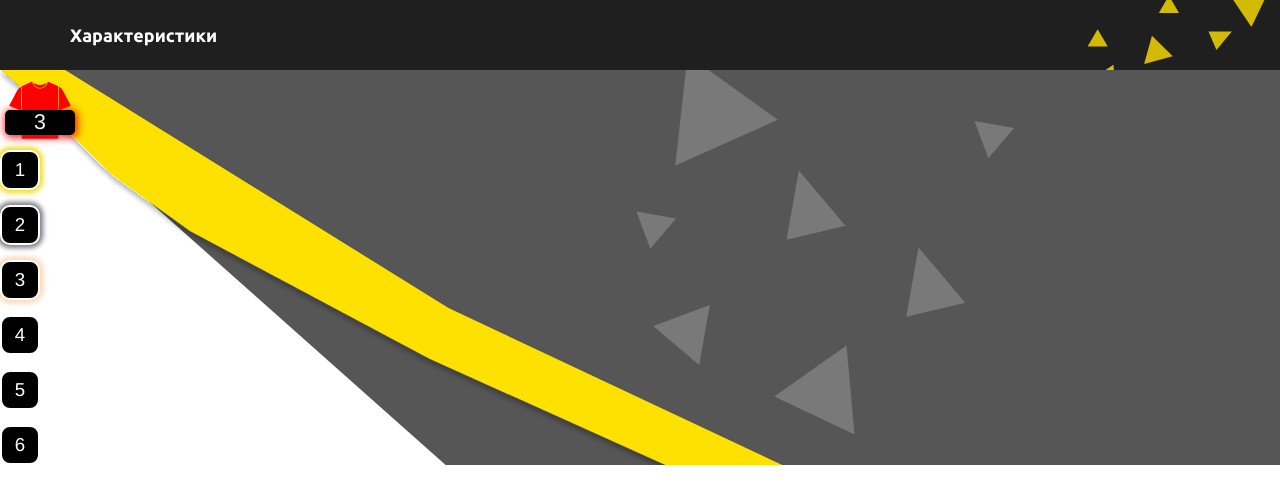
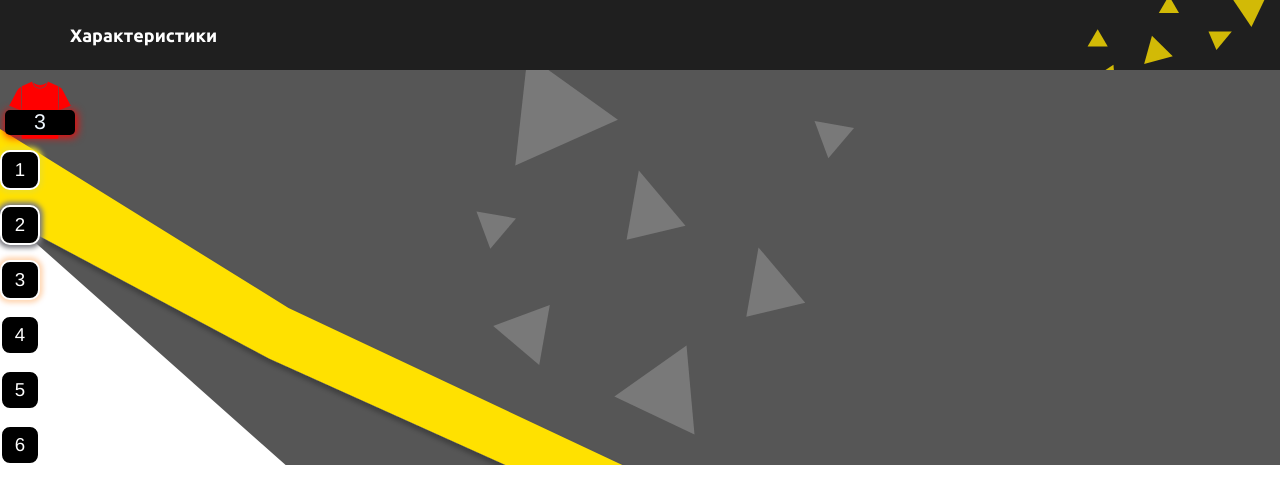
Before and after one commit to ClouRise/FANTASTICHACK2025, a Vue app in the folder frontend/front/: page / in a window 1280 px wide. Shown: the top 504 px of the page. Built offline with nearby package versions, Linux system fonts and the light colour scheme.

Commit message:
upd front bg

```diff
--- a/frontend/front/src/App.vue
+++ b/frontend/front/src/App.vue
@@ -47,6 +47,7 @@ main{
   background-image: url(./assets/img/bg-top.svg);
   background-position-y: -60px;
   background-repeat: no-repeat;
+  background-position-x: right;
 }
 header a{
   font-family: ubuntu-bold;
```
